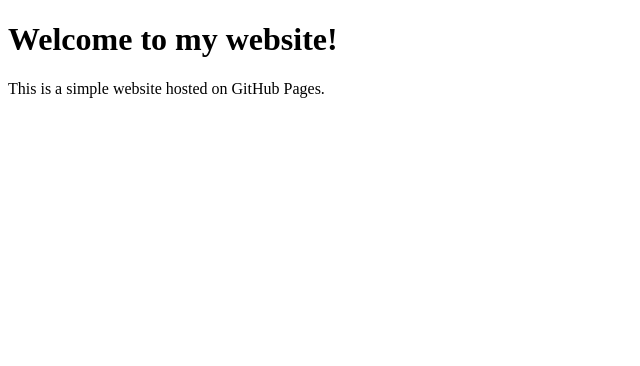
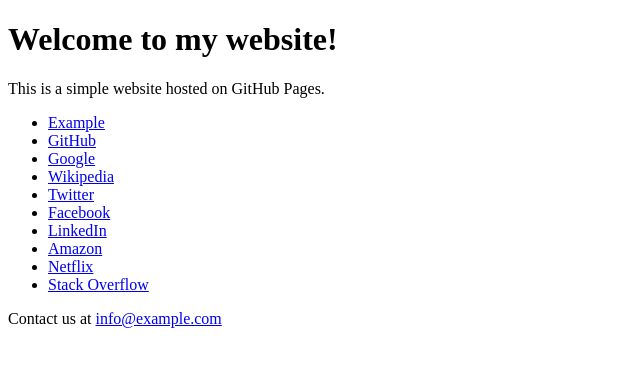
Before and after one commit to Hotate-928/test_html, a plain HTML site: page index.html in a window 1280 px wide. Shown: the whole page, without its empty margins (0-640 px from the left). Drawn offline with Linux system fonts and the light colour scheme.

Commit message:
[add]link sample

```diff
--- a/index.html
+++ b/index.html
@@ -14,5 +14,24 @@
 <body>
   <h1>Welcome to my website!</h1>
   <p>This is a simple website hosted on GitHub Pages.</p>
+
+  <nav>
+    <ul>
+      <li><a href="https://www.example.com">Example</a></li>
+      <li><a href="https://www.github.com">GitHub</a></li>
+      <li><a href="https://www.google.com">Google</a></li>
+      <li><a href="https://www.wikipedia.org">Wikipedia</a></li>
+      <li><a href="https://www.twitter.com">Twitter</a></li>
+      <li><a href="https://www.facebook.com">Facebook</a></li>
+      <li><a href="https://www.linkedin.com">LinkedIn</a></li>
+      <li><a href="https://www.amazon.com">Amazon</a></li>
+      <li><a href="https://www.netflix.com">Netflix</a></li>
+      <li><a href="https://www.stackoverflow.com">Stack Overflow</a></li>
+    </ul>
+  </nav>
+
+  <footer>
+    <p>Contact us at <a href="mailto:info@example.com">info@example.com</a></p>
+  </footer>
 </body>
 </html>
```
